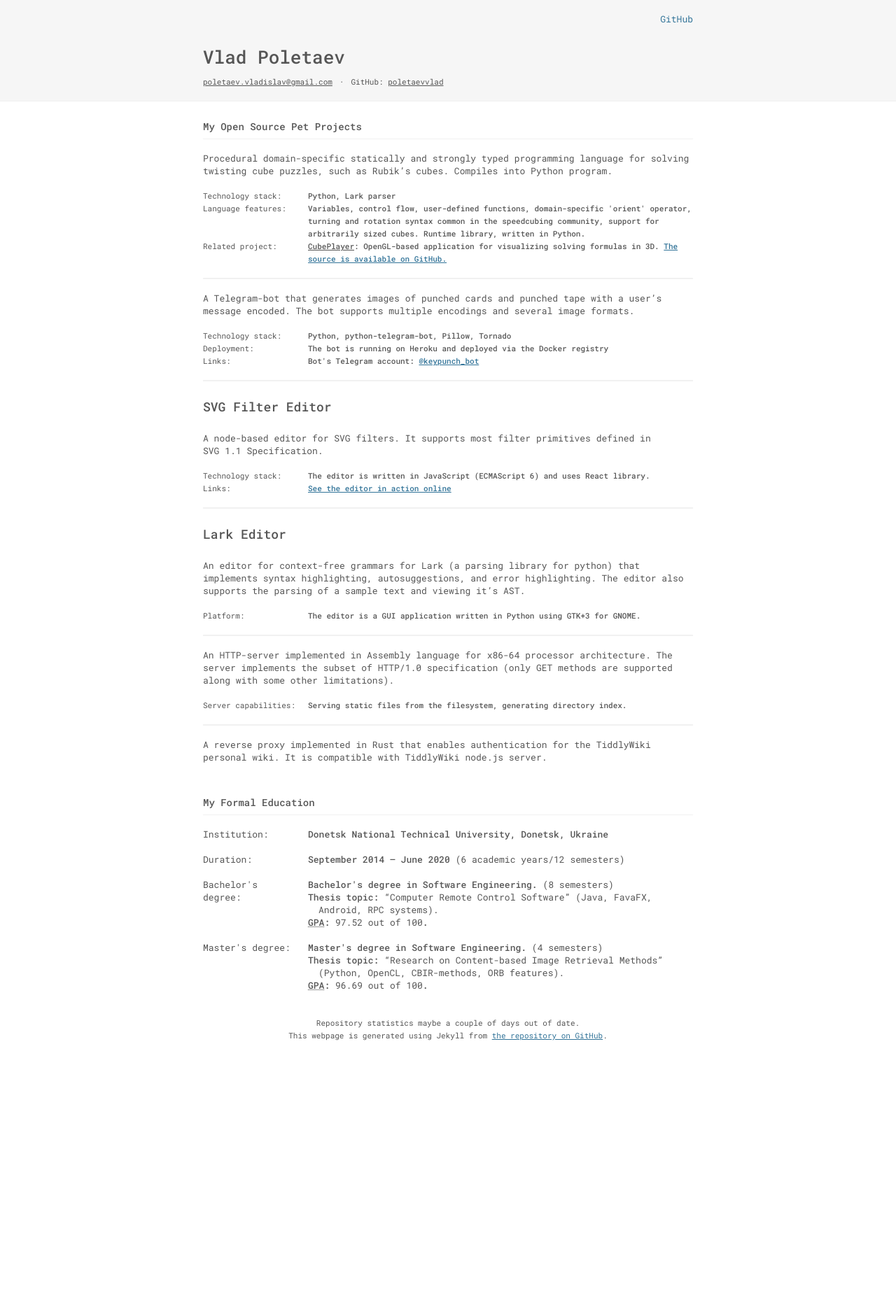
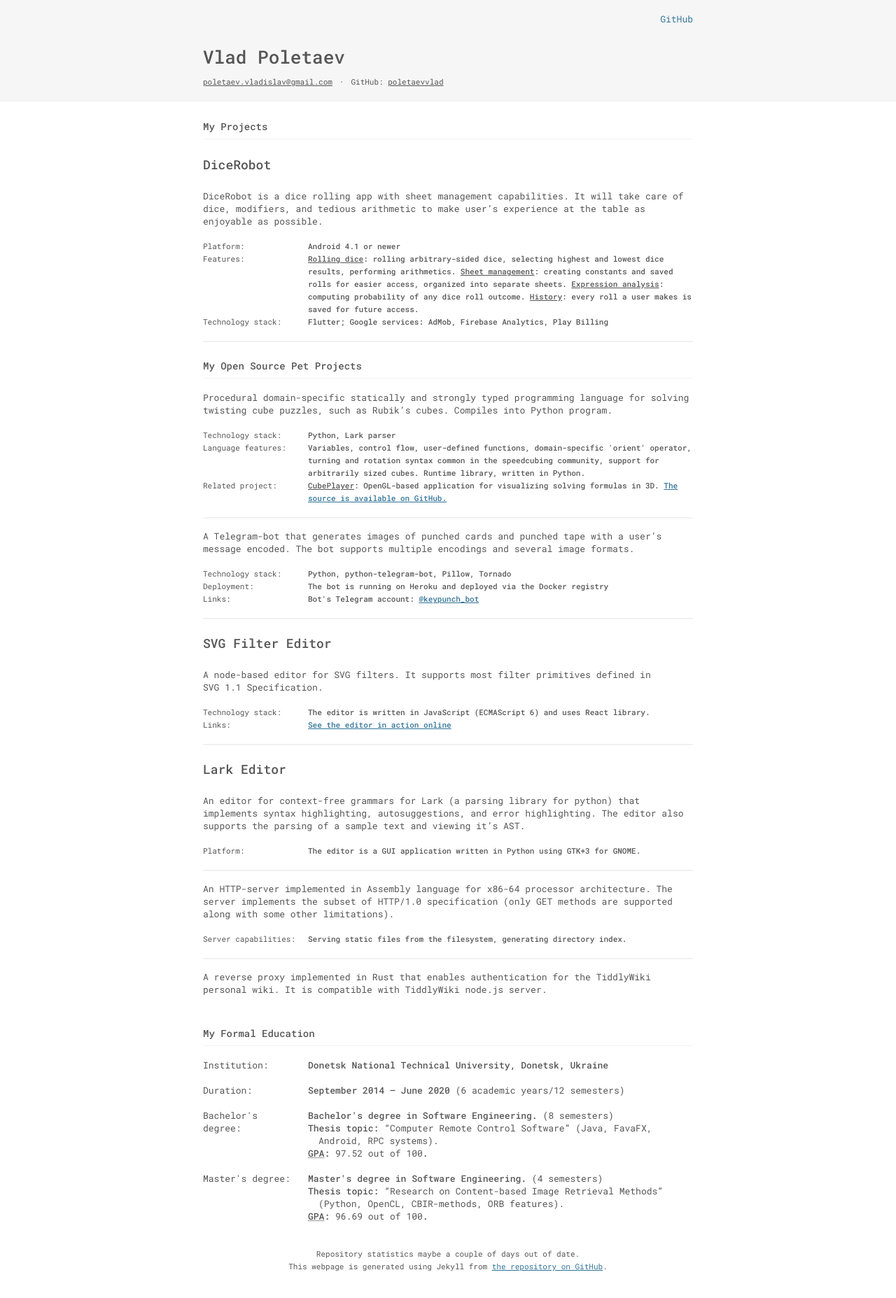
Before and after one commit to poletaevvlad/poletaevvlad.github.io, a Jekyll site: the page built from _pages/projects.md, in a window 1280 px wide. Shown: the whole page at 70% size. Built offline with Jekyll 4.4.1, drawn with Linux system fonts in a browser that asks for light colours; before the commit the page ends 1525 px from its top, so only the background shows below that.

Commit message:
Added a DiceRobot project into a separate section

```diff
--- a/_data/projects.yaml
+++ b/_data/projects.yaml
@@ -1,86 +1,110 @@
-- description: |
-    Procedural domain-specific statically and strongly typed programming language
-    for solving twisting cube puzzles, such as Rubik’s cubes. Compiles into
-    Python program.
-  extra:
-    - label: "Technology stack:"
-      content: <span itemprop="runtimePlatform">Python</span>, Lark parser
-    - label: "Language features:"
-      content: |
-        Variables, control flow, user-defined functions, domain-specific 'orient'
-        operator, turning and rotation syntax common in the speedcubing community,
-        support for arbitrarily sized cubes. Runtime library, written in Python.
-    - label: "Related project:"
-      content: |
-        <u>CubePlayer</u>: OpenGL-based application for visualizing solving formulas in 3D.
-        <a href="https://github.com/poletaevvlad/CubePlayer">The source is available
-        on GitHub.</a>
-  repo:
-    owner: poletaevvlad
-    name: cubelang
+- title: My Projects
+  projects:
+    - name: DiceRobot
+      description: |
+        DiceRobot is a dice rolling app with sheet management capabilities. It will take
+        care of dice, modifiers, and tedious arithmetic to make user's experience at the
+        table as enjoyable as possible.
+      extra:
+        - label: "Platform:"
+          content: Android 4.1 or newer
+        - label: "Features:"
+          content: |
+            <u>Rolling dice</u>: rolling arbitrary-sided dice, selecting highest and lowest
+            dice results, performing arithmetics. <u>Sheet management</u>: creating
+            constants and saved rolls for easier access, organized into separate sheets.
+            <u>Expression analysis</u>: computing probability of any dice roll outcome.
+            <u>History</u>: every roll a user makes is saved for future access.
+        - label: "Technology stack:"
+          content: |
+            Flutter; Google services: AdMob, Firebase Analytics, Play Billing
+      url: https://dicerobot.pp.ua
 
-- description: |
-    A Telegram-bot that generates images of punched cards and punched tape with a user's
-    message encoded. The bot supports multiple encodings and several image formats.
-  extra:
-    - label: "Technology stack:"
-      content: Python, python-telegram-bot, Pillow, Tornado
-    - label: "Deployment:"
-      content: |
-        The bot is running on <span itemprop="runtimePlatform">Heroku</span> and
-        deployed via the Docker registry
-    - label: "Links:"
-      content: |
-        Bot's Telegram account: <a href="https://t.me/keypunch_bot">@keypunch_bot</a>
-  repo:
-    owner: poletaevvlad
-    name: KeypunchBot
+- title: My Open Source Pet Projects
+  projects:
+    - description: |
+        Procedural domain-specific statically and strongly typed programming language
+        for solving twisting cube puzzles, such as Rubik’s cubes. Compiles into
+        Python program.
+      extra:
+        - label: "Technology stack:"
+          content: <span itemprop="runtimePlatform">Python</span>, Lark parser
+        - label: "Language features:"
+          content: |
+            Variables, control flow, user-defined functions, domain-specific 'orient'
+            operator, turning and rotation syntax common in the speedcubing community,
+            support for arbitrarily sized cubes. Runtime library, written in Python.
+        - label: "Related project:"
+          content: |
+            <u>CubePlayer</u>: OpenGL-based application for visualizing solving formulas in 3D.
+            <a href="https://github.com/poletaevvlad/CubePlayer">The source is available
+            on GitHub.</a>
+      repo:
+        owner: poletaevvlad
+        name: cubelang
 
-- name: SVG Filter Editor
-  description: |
-    A node-based editor for SVG filters. It supports most filter primitives defined in
-    SVG&nbsp;1.1 Specification.
-  extra:
-    - label: "Technology stack:"
-      content: |
-        The editor is written in JavaScript (ECMAScript 6) and uses React library.
-    - label: "Links:"
-      content: |
-        <a href="https://poletaevvlad.github.io/svg-filter-editor/">See the editor in
-        action online</a>
-  repo:
-    owner: poletaevvlad
-    name: svg-filter-editor
+    - description: |
+        A Telegram-bot that generates images of punched cards and punched tape with a user's
+        message encoded. The bot supports multiple encodings and several image formats.
+      extra:
+        - label: "Technology stack:"
+          content: Python, python-telegram-bot, Pillow, Tornado
+        - label: "Deployment:"
+          content: |
+            The bot is running on <span itemprop="runtimePlatform">Heroku</span> and
+            deployed via the Docker registry
+        - label: "Links:"
+          content: |
+            Bot's Telegram account: <a href="https://t.me/keypunch_bot">@keypunch_bot</a>
+      repo:
+        owner: poletaevvlad
+        name: KeypunchBot
 
-- name: Lark Editor
-  description: |
-    An editor for context-free grammars for Lark (a parsing library for python) that
-    implements syntax highlighting, autosuggestions, and error highlighting. The editor
-    also supports the parsing of a sample text and viewing it's AST.
-  extra:
-    - label: "Platform:"
-      content: |
-        The editor is a GUI application written in Python using GTK+3 for
-        <span itemprop="runtimePlatform">GNOME</span>.
-  repo:
-    owner: poletaevvlad
-    name: larkeditor
+    - name: SVG Filter Editor
+      description: |
+        A node-based editor for SVG filters. It supports most filter primitives defined in
+        SVG&nbsp;1.1 Specification.
+      extra:
+        - label: "Technology stack:"
+          content: |
+            The editor is written in JavaScript (ECMAScript 6) and uses React library.
+        - label: "Links:"
+          content: |
+            <a href="https://poletaevvlad.github.io/svg-filter-editor/">See the editor in
+            action online</a>
+      repo:
+        owner: poletaevvlad
+        name: svg-filter-editor
 
-- description: |
-    An HTTP-server implemented in Assembly language for x86-64 processor architecture.
-    The server implements the subset of HTTP/1.0 specification (only GET methods are
-    supported along with some other limitations).
-  extra:
-    - label: "Server capabilities:"
-      content: |
-        Serving static files from the filesystem, generating directory index.
-  repo:
-    owner: poletaevvlad
-    name: http-asm
+    - name: Lark Editor
+      description: |
+        An editor for context-free grammars for Lark (a parsing library for python) that
+        implements syntax highlighting, autosuggestions, and error highlighting. The editor
+        also supports the parsing of a sample text and viewing it's AST.
+      extra:
+        - label: "Platform:"
+          content: |
+            The editor is a GUI application written in Python using GTK+3 for
+            <span itemprop="runtimePlatform">GNOME</span>.
+      repo:
+        owner: poletaevvlad
+        name: larkeditor
 
-- description: |
-    A reverse proxy implemented in Rust that enables authentication for the TiddlyWiki
-    personal wiki. It is compatible with TiddlyWiki node.js server.
-  repo:
-    owner: poletaevvlad
-    name: tiddlyproxy
+    - description: |
+        An HTTP-server implemented in Assembly language for x86-64 processor architecture.
+        The server implements the subset of HTTP/1.0 specification (only GET methods are
+        supported along with some other limitations).
+      extra:
+        - label: "Server capabilities:"
+          content: |
+            Serving static files from the filesystem, generating directory index.
+      repo:
+        owner: poletaevvlad
+        name: http-asm
+
+    - description: |
+        A reverse proxy implemented in Rust that enables authentication for the TiddlyWiki
+        personal wiki. It is compatible with TiddlyWiki node.js server.
+      repo:
+        owner: poletaevvlad
+        name: tiddlyproxy
--- a/_includes/project_description.html
+++ b/_includes/project_description.html
@@ -5,7 +5,7 @@
 {% endif %}
 
 <h3>
-  <a href="https://github.com/{{ project.repo.owner }}/{{ project.repo.name }}" itemprop="url">
+  <a href="{% if project.url %}{{ project.url }}{% else %}https://github.com/{{ project.repo.owner }}/{{ project.repo.name }}{% endif %}" itemprop="url">
     <span itemprop="name">
       {% if project.name %}{{ project.name }}{% else %}{{ repo.name }}{% endif %}
     </span>
--- a/_layouts/projects.html
+++ b/_layouts/projects.html
@@ -25,12 +25,13 @@ layout: base
 <div id="body">
   <main class="content">
     <section class="projects-list">
-      <h2>My Open Source Pet Projects</h2>
-
-      {% for project in site.data.projects %}
-        <article class="project" itemscope itemtype="https://schema.org/SoftwareSourceCode">
-          {% include project_description.html %}
-        </article>
+      {% for section in site.data.projects %}
+        <h2>{{ section.title }}</h2>
+        {% for project in section.projects %}
+          <article class="project" itemscope itemtype="https://schema.org/SoftwareSourceCode">
+            {% include project_description.html %}
+          </article>
+        {% endfor %}
       {% endfor %}
     </section>
 
--- a/_sass/_base.sass
+++ b/_sass/_base.sass
@@ -9,6 +9,10 @@ body
   font-size: 13px
   line-height: 1rem
   color: $text-color
+
+  @if false
+    background-image: linear-gradient(0deg, #f5f5c7 25%, #dae0c9 25%, #dae0c9 50%, #f5f5c7 50%, #f5f5c7 75%, #dae0c9 75%, #dae0c9 100%)
+    background-size: 72.00px 72.00px
 
 $width: 700px
 $margin: 15px
--- a/_sass/_projects.sass
+++ b/_sass/_projects.sass
@@ -17,6 +17,7 @@
     margin: 1rem 0
 
   border-bottom: 2px solid $separator-color
+  margin-bottom: -2px
 
   &:last-child
     border-bottom-color: transparent
```
